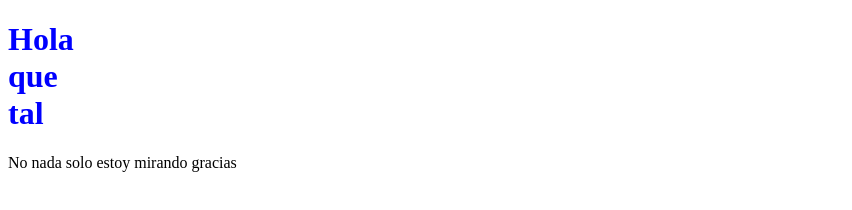
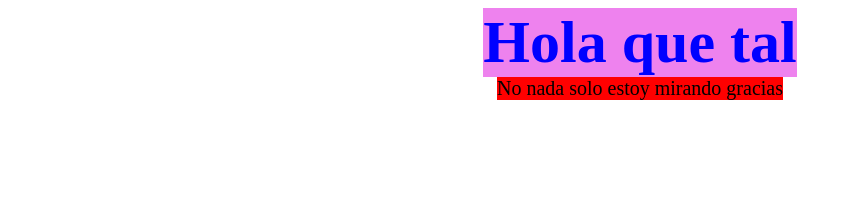
Before and after one commit to 4lone333/4lone333.github.io, a plain HTML site: page index.html in a window 1280 px wide. Shown: the whole page, without its empty margins (0-852 px from the left). Drawn offline with Linux system fonts and the light colour scheme.

Commit message:
Update index.html

```diff
--- a/index.html
+++ b/index.html
@@ -4,8 +4,20 @@
         <title>Andrei's page</title>
     </head>
 <body>
-    <h1 style="border: 5px; color: blue; width: 5px;">Hola que tal</h1>
-    <p>No nada solo estoy mirando gracias</p>
+    <h1 style="color: blue;
+    font-size: 60px;
+    margin: auto;
+    width: fit-content;
+    background: violet;">
+
+    Hola que tal</h1>
+    <p style="color: black;
+    font-size: 20px;
+    margin: auto;
+    width: fit-content;
+    background: red;">
+
+    No nada solo estoy mirando gracias</p>
 </body>
 
 </html>
```
